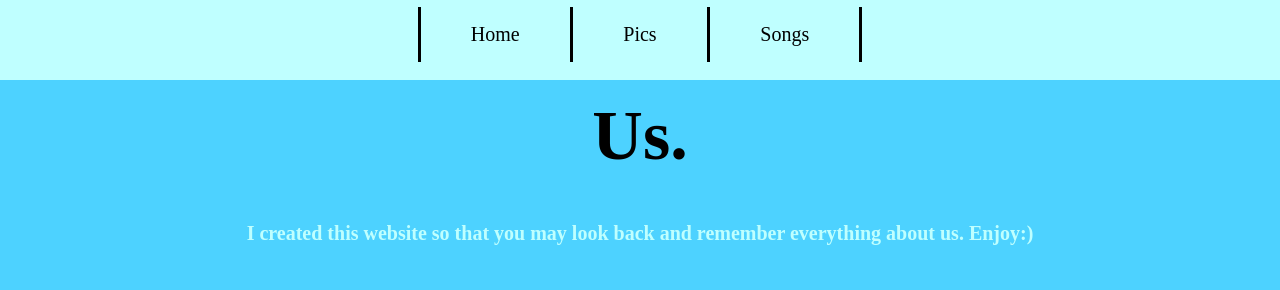
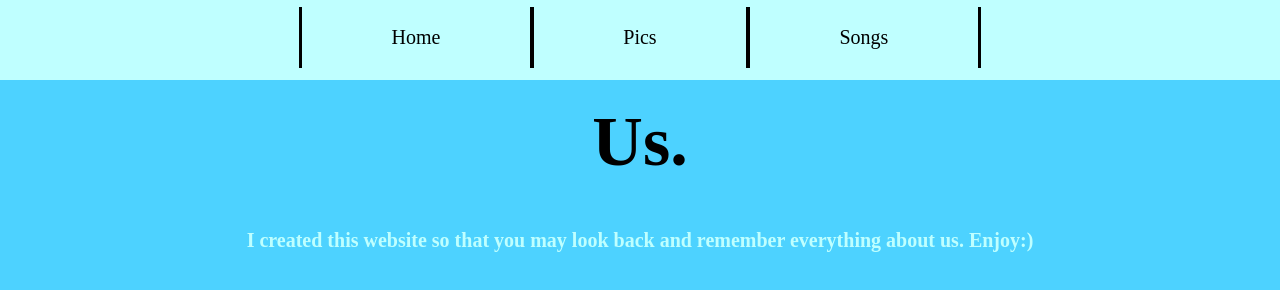
Before and after one commit to Sagethompson99/Us, a plain HTML site: page index.html in a window 1280 px wide. Drawn offline with Linux system fonts and the light colour scheme.

Commit message:
Add files via upload

```diff
--- a/styles.css
+++ b/styles.css
@@ -29,7 +29,7 @@ a:link {
 
   border-bottom-style: hidden;
   border-top-style: hidden;
-  padding: 16px 50px;
+  padding: 1.5% 7%;
 
   text-align: center;
   font-size: 20px;
@@ -47,7 +47,7 @@ a:hover, a:active {
 
   border-bottom-style: hidden;
   border-top-style: hidden;
-  padding: 16px 50px;
+  padding: 1.5% 7%;
 
   text-align: center;
   font-size: 20px;
```
